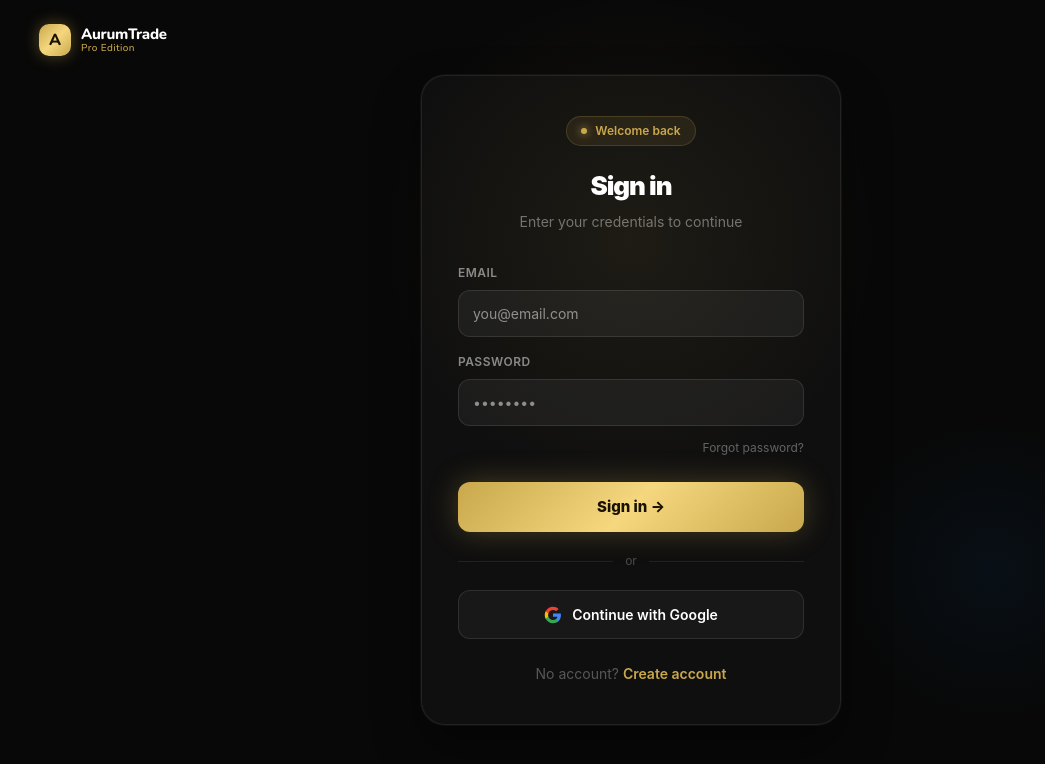
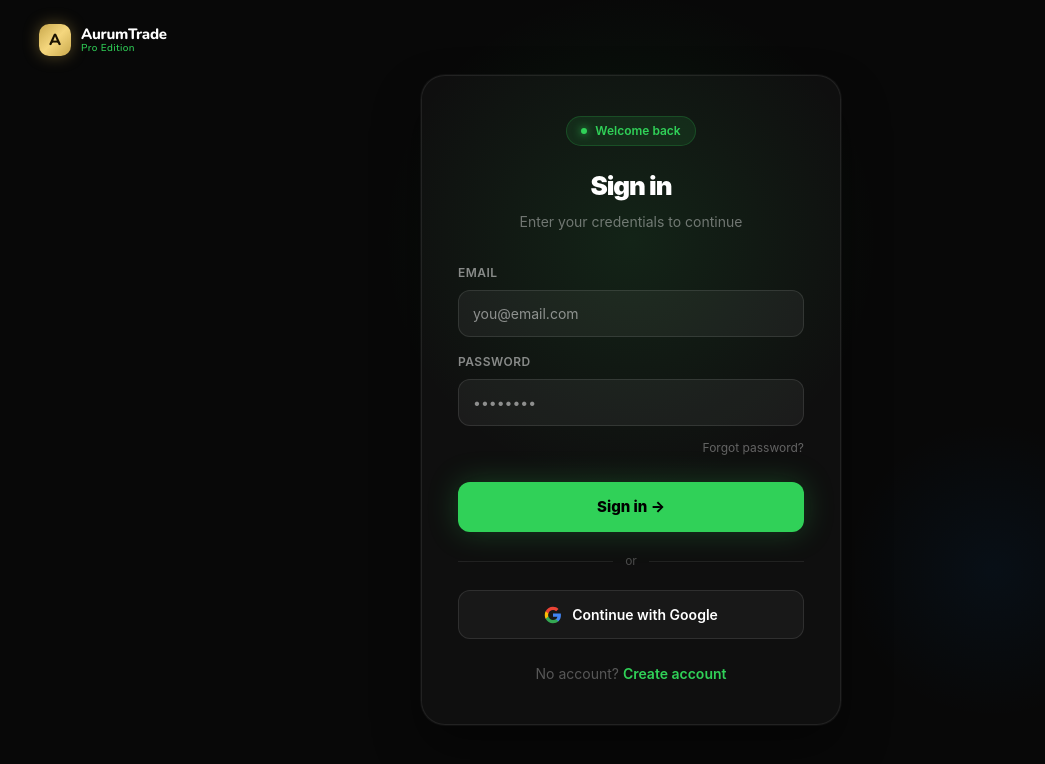
Before and after one commit to rivalden-sys/tradelog_pro, a Next.js app: page /login in a window 1280 px wide. Shown: the top 764 px of the page, without its empty margins (9-1054 px from the left). Built offline with nearby package versions, Linux system fonts and the light colour scheme; no server answers.

Commit message:
Update page.tsx

```diff
--- a/app/(auth)/login/page.tsx
+++ b/app/(auth)/login/page.tsx
@@ -22,7 +22,7 @@ function Logo() {
       </div>
       <div style={{ lineHeight: 1 }}>
         <div style={{ fontFamily: NUNITO, fontSize: 15, fontWeight: 800, color: '#ffffff', letterSpacing: '-0.02em', lineHeight: '1.1' }}>AurumTrade</div>
-        <div style={{ fontFamily: NUNITO, fontSize: 10, fontWeight: 500, color: '#c9a84c', letterSpacing: '0.04em', lineHeight: '1.1' }}>Pro Edition</div>
+        <div style={{ fontFamily: NUNITO, fontSize: 10, fontWeight: 500, color: '#30d158', letterSpacing: '0.04em', lineHeight: '1.1' }}>Pro Edition</div>
       </div>
     </div>
   )
@@ -59,11 +59,10 @@ export default function LoginPage() {
     }}>
       <style>{`@import url('https://fonts.googleapis.com/css2?family=Nunito:wght@500;700;800&display=swap');`}</style>
 
-      {/* Background glow */}
       <div style={{
         position: 'absolute', top: '30%', left: '50%', transform: 'translate(-50%,-50%)',
         width: 500, height: 500, borderRadius: '50%',
-        background: 'radial-gradient(circle, rgba(201,168,76,0.08) 0%, transparent 70%)',
+        background: 'radial-gradient(circle, rgba(48,209,88,0.1) 0%, transparent 70%)',
         pointerEvents: 'none',
       }} />
       <div style={{
@@ -73,12 +72,10 @@ export default function LoginPage() {
         pointerEvents: 'none',
       }} />
 
-      {/* Logo top left */}
       <div style={{ position: 'absolute', top: 24, left: 48 }}>
         <Logo />
       </div>
 
-      {/* Card */}
       <div style={{
         width: 420, position: 'relative', zIndex: 1,
         background: 'rgba(255,255,255,0.03)',
@@ -87,21 +84,19 @@ export default function LoginPage() {
         boxShadow: '0 0 0 1px rgba(255,255,255,0.04), 0 24px 48px rgba(0,0,0,0.4)',
       }}>
 
-        {/* Header */}
         <div style={{ textAlign: 'center', marginBottom: 32 }}>
           <div style={{
             display: 'inline-flex', alignItems: 'center', gap: 8,
-            background: 'rgba(201,168,76,0.1)', border: '1px solid rgba(201,168,76,0.2)',
+            background: 'rgba(48,209,88,0.1)', border: '1px solid rgba(48,209,88,0.2)',
             borderRadius: 100, padding: '5px 14px', marginBottom: 20,
           }}>
-            <div style={{ width: 6, height: 6, borderRadius: '50%', background: '#c9a84c', boxShadow: '0 0 8px #c9a84c' }} />
-            <span style={{ fontSize: 12, color: '#c9a84c', fontWeight: 600 }}>Welcome back</span>
+            <div style={{ width: 6, height: 6, borderRadius: '50%', background: '#30d158', boxShadow: '0 0 8px #30d158' }} />
+            <span style={{ fontSize: 12, color: '#30d158', fontWeight: 600 }}>Welcome back</span>
           </div>
           <h1 style={{ fontSize: 26, fontWeight: 900, color: '#fff', letterSpacing: '-0.04em', marginBottom: 6 }}>Sign in</h1>
           <p style={{ fontSize: 14, color: 'rgba(255,255,255,0.4)' }}>Enter your credentials to continue</p>
         </div>
 
-        {/* Error */}
         {error && (
           <div style={{
             background: 'rgba(255,69,58,0.1)', border: '1px solid rgba(255,69,58,0.25)',
@@ -110,7 +105,6 @@ export default function LoginPage() {
           }}>{error}</div>
         )}
 
-        {/* Email */}
         <div style={{ marginBottom: 16 }}>
           <label style={{ fontSize: 12, fontWeight: 600, color: 'rgba(255,255,255,0.5)', display: 'block', marginBottom: 8, letterSpacing: '0.04em', textTransform: 'uppercase' }}>
             Email
@@ -129,7 +123,6 @@ export default function LoginPage() {
           />
         </div>
 
-        {/* Password */}
         <div style={{ marginBottom: 24 }}>
           <label style={{ fontSize: 12, fontWeight: 600, color: 'rgba(255,255,255,0.5)', display: 'block', marginBottom: 8, letterSpacing: '0.04em', textTransform: 'uppercase' }}>
             Password
@@ -155,31 +148,27 @@ export default function LoginPage() {
           </div>
         </div>
 
-        {/* Sign in button */}
         <button
           onClick={handleLogin}
           disabled={loading}
           style={{
             width: '100%', padding: '14px', borderRadius: 12, border: 'none',
-            background: 'linear-gradient(135deg, #c9a84c 0%, #f5d77e 50%, #c9a84c 100%)',
-            color: '#1a1100',
+            background: '#30d158', color: '#000',
             fontSize: 15, fontWeight: 800, cursor: loading ? 'not-allowed' : 'pointer',
             opacity: loading ? 0.7 : 1,
-            boxShadow: loading ? 'none' : '0 0 30px rgba(201,168,76,0.3)',
+            boxShadow: loading ? 'none' : '0 0 30px rgba(48,209,88,0.25)',
             fontFamily: FONT, transition: 'all 0.2s',
           }}
         >
           {loading ? 'Signing in...' : 'Sign in →'}
         </button>
 
-        {/* Divider */}
         <div style={{ display: 'flex', alignItems: 'center', gap: 12, margin: '20px 0' }}>
           <div style={{ flex: 1, height: 1, background: 'rgba(255,255,255,0.08)' }} />
           <span style={{ fontSize: 12, color: 'rgba(255,255,255,0.25)' }}>or</span>
           <div style={{ flex: 1, height: 1, background: 'rgba(255,255,255,0.08)' }} />
         </div>
 
-        {/* Google button */}
         <button
           onClick={handleGoogle}
           style={{
@@ -200,10 +189,9 @@ export default function LoginPage() {
           Continue with Google
         </button>
 
-        {/* Footer */}
         <p style={{ textAlign: 'center', fontSize: 14, marginTop: 24, color: 'rgba(255,255,255,0.3)' }}>
           No account?{' '}
-          <Link href="/register" style={{ color: '#c9a84c', fontWeight: 600, textDecoration: 'none' }}>
+          <Link href="/register" style={{ color: '#30d158', fontWeight: 600, textDecoration: 'none' }}>
             Create account
           </Link>
         </p>
```
